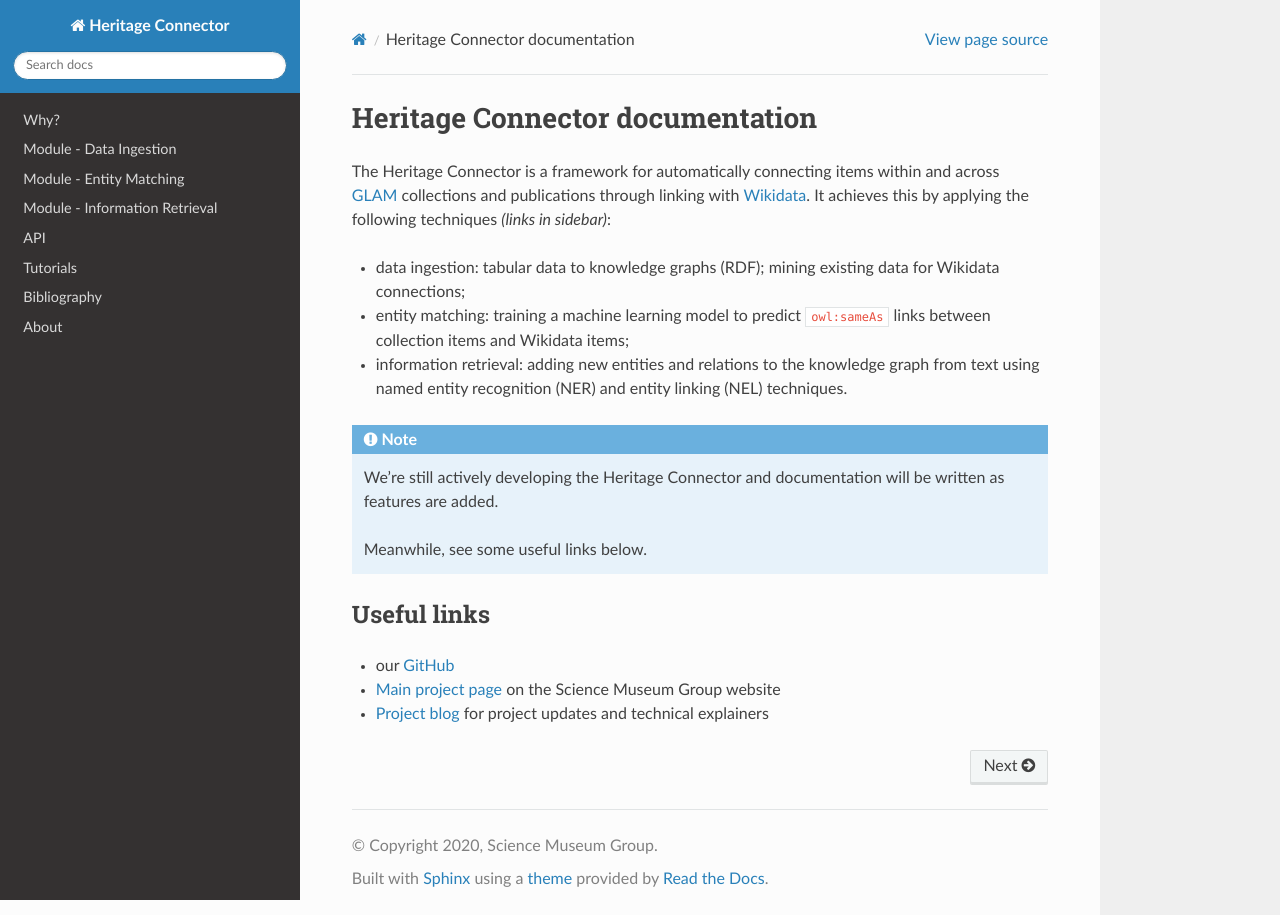
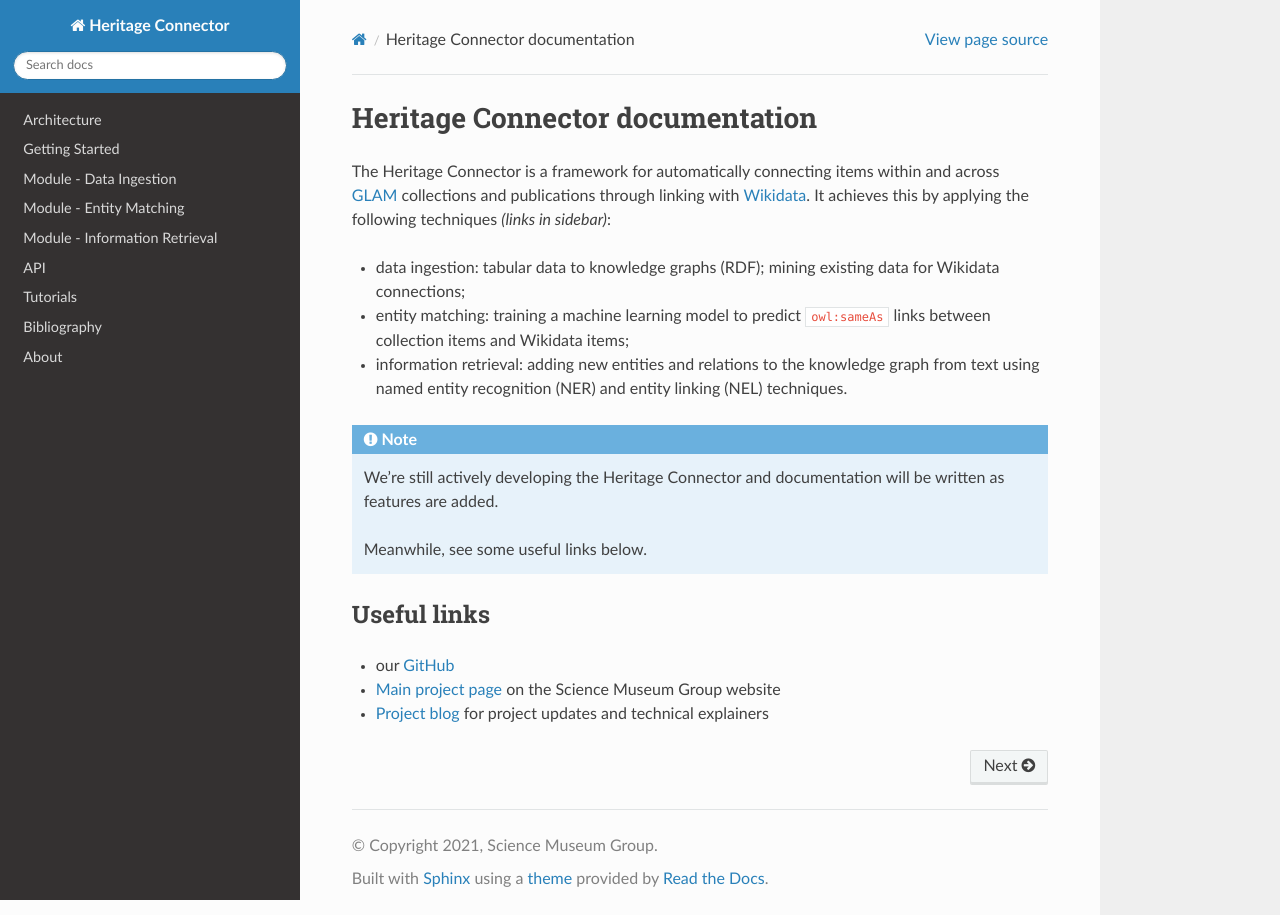
Before and after one commit to TheScienceMuseum/heritage-connector, a Sphinx documentation site: the page built from docs/index.rst, in a window 1280 px wide. Built offline with Sphinx 7.4.7 and the Read the Docs theme 2.0.0, drawn with Linux system fonts in a browser that asks for light colours.

Commit message:
docs: add architecture & getting started pages; change copyright to 2021

```diff
--- /dev/null
+++ b/docs/architecture.rst
@@ -0,0 +1,4 @@
+Architecture
+============
+
+<Diagram of the parts of HC and the services they are expected to link with. Include bare minimum needed to get started (load tabular data into a KG).>
--- a/docs/conf.py
+++ b/docs/conf.py
@@ -20,7 +20,7 @@
 # -- Project information -----------------------------------------------------
 
 project = "Heritage Connector"
-copyright = "2020, Science Museum Group"
+copyright = "2021, Science Museum Group"
 author = "Science Museum Group"
 
 links = {
--- /dev/null
+++ b/docs/getting_started.rst
@@ -0,0 +1,2 @@
+Getting Started
+===============
--- a/docs/index.rst
+++ b/docs/index.rst
@@ -34,7 +34,8 @@
    :maxdepth: 2
    :hidden:
 
-   why
+   architecture
+   getting_started
    data_ingestion
    entity_matching
    information_retrieval
--- a/docs/why.rst
+++ /dev/null
@@ -1,4 +0,0 @@
-Why?
-===========
-
-(a manifesto)
```
